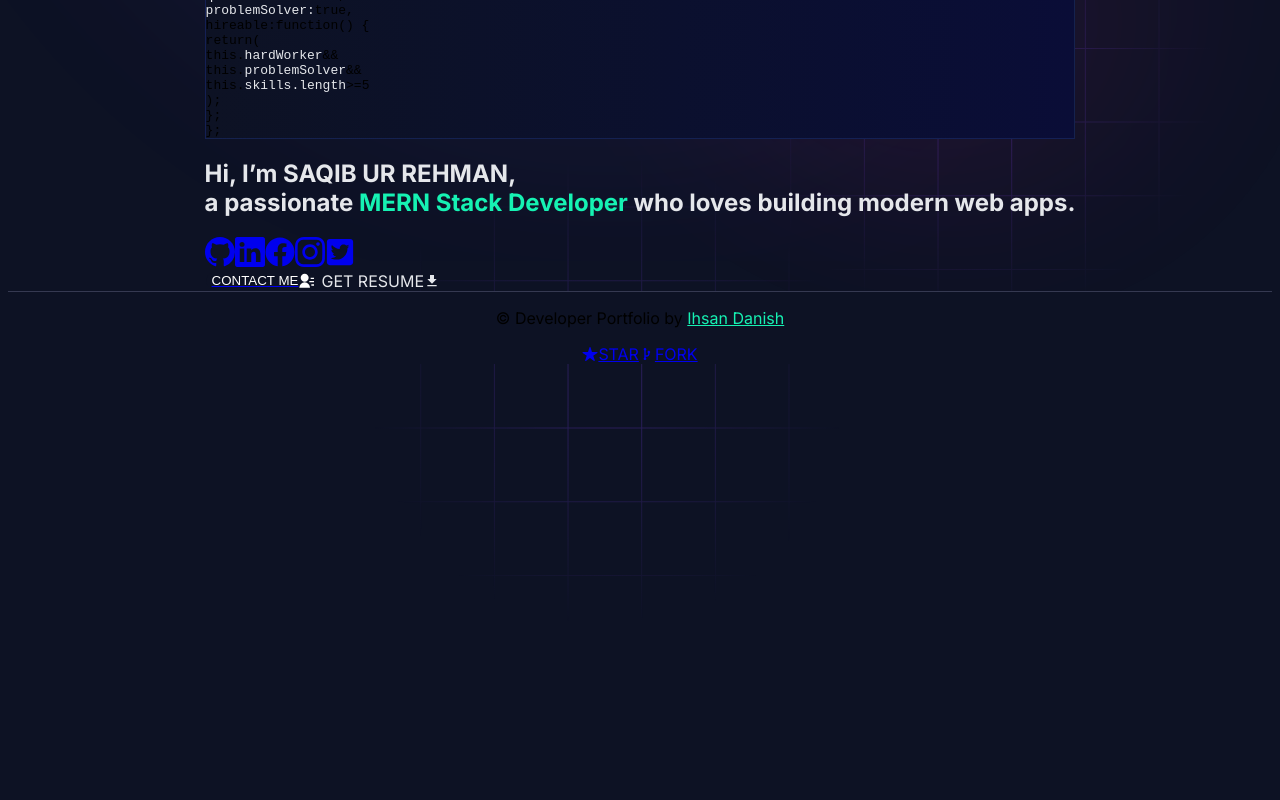
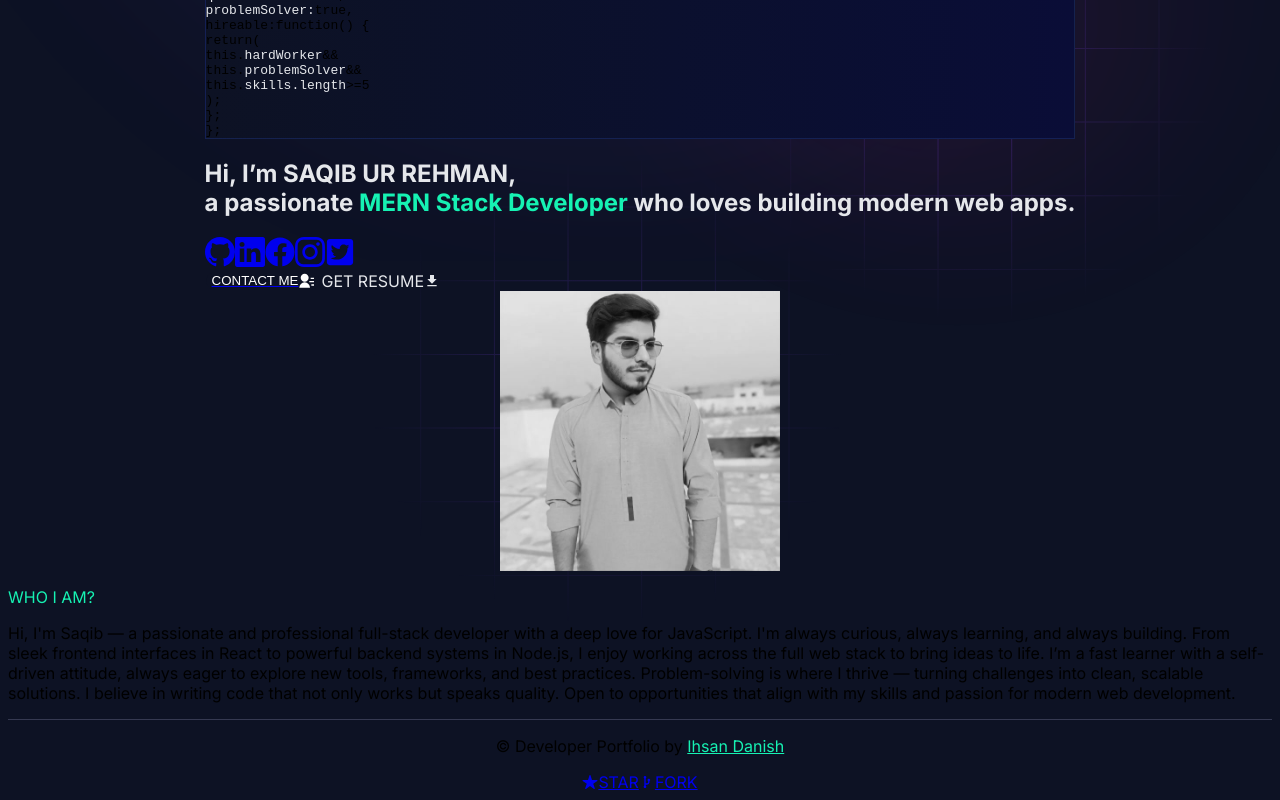
Before and after one commit to saqiburrehmann/myPortfolio, a Next.js app: page / in a window 1280 px wide. Shown: the part 916-1716 px from the top of the page. Before the commit the page ends 1537 px from the top, so only its background shows below. Built offline with nearby package versions, Linux system fonts and the light colour scheme.

Commit message:
AboutSection

```diff
--- a/app/page.js
+++ b/app/page.js
@@ -13,8 +13,8 @@ export default async function Home() {
   return (
     <>
       <HeroSection />
-      {/* <AboutSection />
-      <Experience />
+      <AboutSection />
+      {/* <Experience />
       <Skills />
       <Projects />
       <Education />
```
